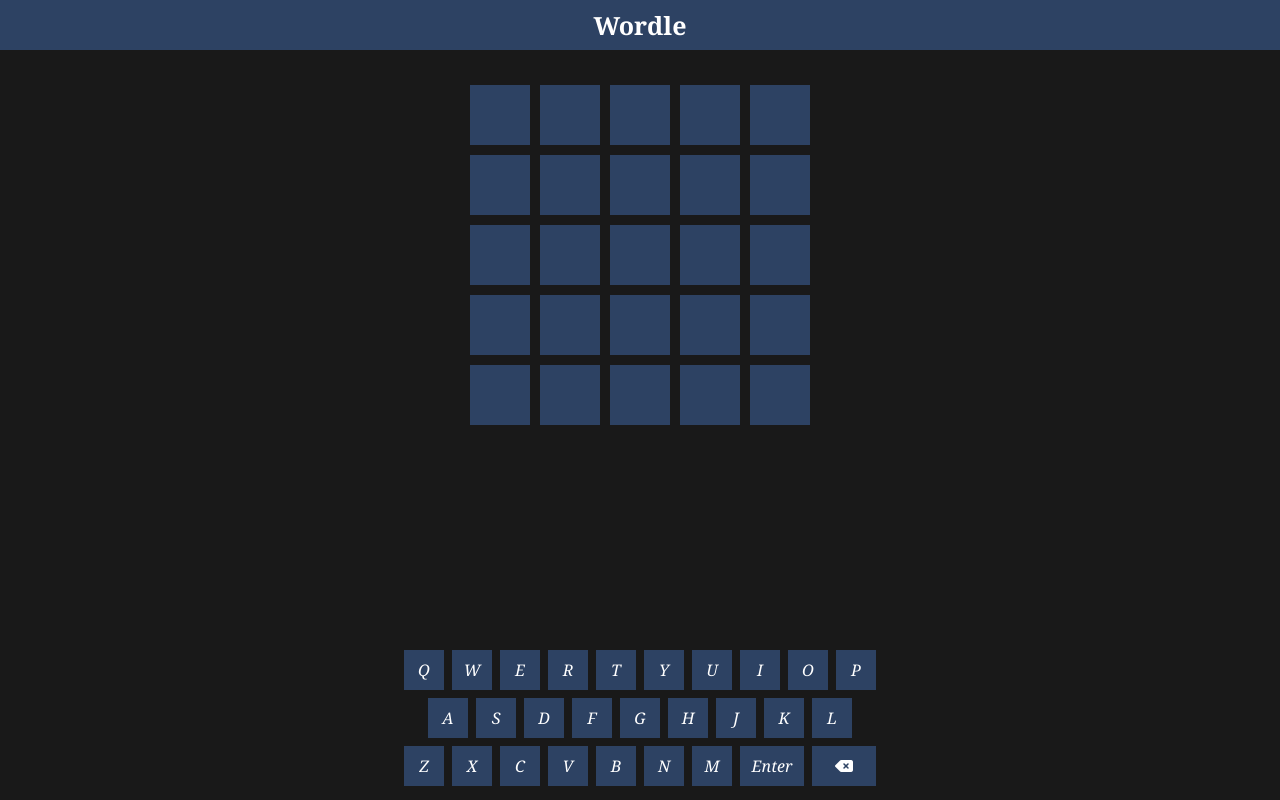
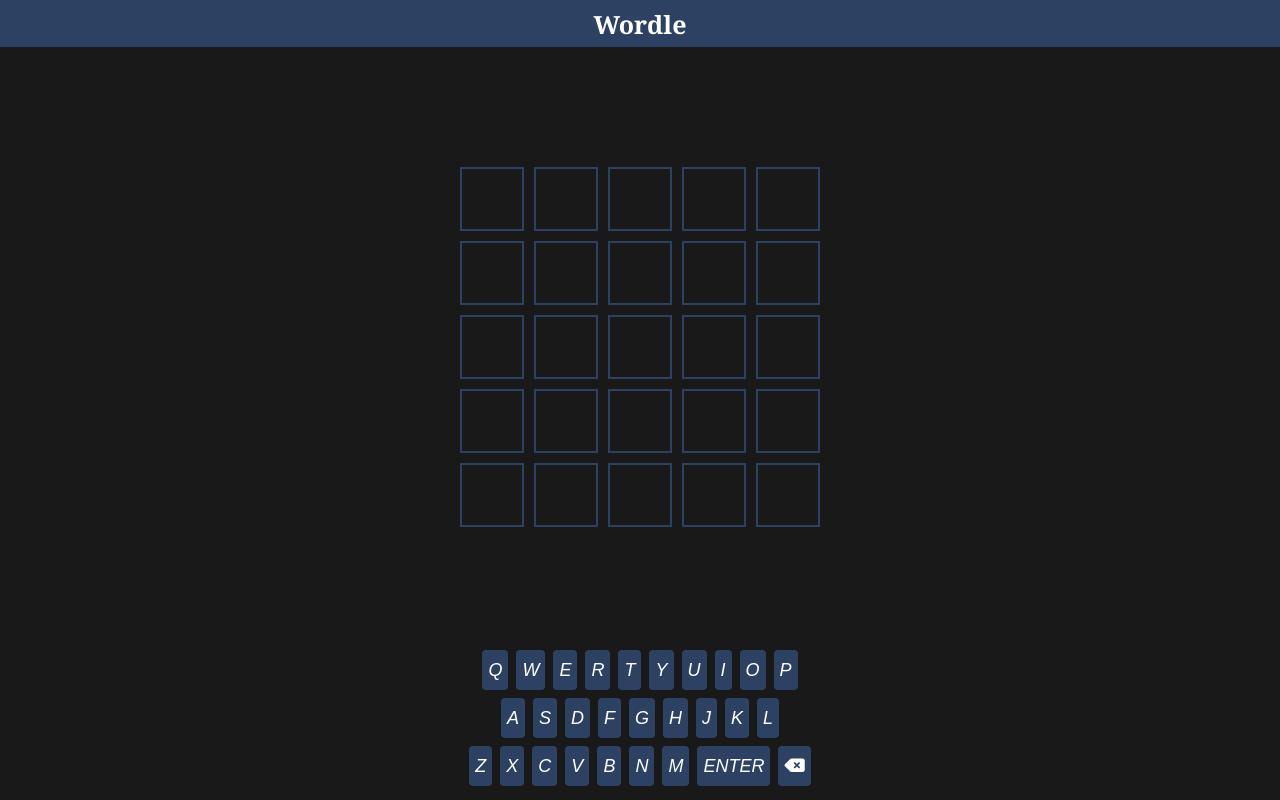
Before and after one commit to gattlin1/Wordle, a React (Create React App) app: page / in a window 1280 px wide. Built offline with nearby package versions, Linux system fonts and the light colour scheme.

Commit message:
finished working on modals.

```diff
--- a/src/App.scss
+++ b/src/App.scss
@@ -1,6 +1,7 @@
 .App {
   text-align: center;
   height: 100%;
+  width: 100%;
   display: flex;
   flex-direction: column;
   overflow-y: hidden;
@@ -17,15 +18,26 @@
     justify-content: center;
   }
 
-  .board-container {
-    flex-grow: 1;
+  .game-container {
     display: flex;
-    place-content: center;
-  }
+    flex-direction: column;
+    align-items: center;
+    height: 100%;
+    width: 100%;
 
-  .keyboard-container {
-    display: flex;
-    place-content: center;
-    padding: 10px;
+    .board-container {
+      display: flex;
+      justify-content: center;
+      align-items: center;
+      overflow: hidden;
+      flex-grow: 1;
+    }
+
+    .keyboard-container {
+      display: flex;
+      flex-direction: column;
+      width: 100%;
+      align-items: center;
+    }
   }
 }
--- a/src/App.tsx
+++ b/src/App.tsx
@@ -8,6 +8,8 @@
 function App() {
   const [guesses, setGuesses] = useState(['', '', '', '', '']);
   const [guessCount, setGuessCount] = useState(0);
+  const [showIncorectWord, setShowIncorrectWord] = useState(false);
+  const [showGameOver, setShowGameOver] = useState(false);
   const {
     correctIndices,
     presentIndices,
@@ -16,6 +18,23 @@
     absentKeys,
     validateGuess,
   } = useAnswerValidator();
+
+  const showIncorrectWordModal = () => {
+    setShowIncorrectWord(true);
+  };
+
+  const closeIncorrectWordModal = () => {
+    setShowIncorrectWord(false);
+  };
+
+  const showGameOverModal = () => {
+    setShowGameOver(true);
+  };
+
+  const closeGameOverModal = () => {
+    setShowGameOver(false);
+  };
+
   const gameState = {
     guesses: guesses,
     setGuesses: setGuesses,
@@ -25,11 +44,14 @@
     presentKeys: presentKeys,
     absentKeys: absentKeys,
     validateGuess: validateGuess,
+    showIncorrectWordModal: showIncorrectWordModal,
+    showGameOverModal: showGameOverModal,
   };
 
   return (
     <div className='App'>
       <header>Wordle</header>
+      <div className='game-container'>
         <div className='board-container'>
           <Board
             guesses={guesses}
@@ -41,7 +63,13 @@
         <div className='keyboard-container'>
           <Keyboard {...gameState} />
         </div>
-      <Modal />
+        <Modal isOpen={showIncorectWord} onClose={closeIncorrectWordModal}>
+          <div>Not in Word List!</div>
+        </Modal>
+        <Modal isOpen={showGameOver} onClose={closeGameOverModal}>
+          <div>Game Over!</div>
+        </Modal>
+      </div>
     </div>
   );
 }
--- a/src/components/Board/Board.scss
+++ b/src/components/Board/Board.scss
@@ -1,6 +1,4 @@
 .board {
-  padding: 30px;
-  max-width: 440px;
   display: flex;
   flex-direction: column;
 
--- a/src/components/Board/CharSquare/CharSquare.scss
+++ b/src/components/Board/CharSquare/CharSquare.scss
@@ -1,7 +1,7 @@
 @import '../../../variables.scss';
 
 .CharSquare {
-  background-color: $dark-blue;
+  border: 2px solid $dark-blue;
   color: white;
   margin: 5px;
   padding: 5px;
@@ -9,16 +9,20 @@
   height: 50px;
   font-size: 40px;
   font-weight: 500;
+  text-transform: uppercase;
 }
 
 .correct {
   background-color: $green;
+  border: 2px solid $green;
 }
 
 .present {
   background-color: $yellow;
+  border: 2px solid $yellow;
 }
 
 .absent {
   background-color: $gray;
+  border: 2px solid $gray;
 }
--- a/src/components/Keyboard/Keyboard.scss
+++ b/src/components/Keyboard/Keyboard.scss
@@ -2,21 +2,25 @@
 @import '../../variables.scss';
 
 .keyboard {
-  max-width: 500px;
-  color: white;
-
+  padding-bottom: 10px;
   .row {
     display: flex;
+    width: 100%;
     justify-content: center;
 
     .key {
       background-color: $dark-blue;
+      color: white;
+      font-size: large;
+      font-weight: 400;
+      border: none;
+      border-radius: 4px;
       display: flex;
       align-items: center;
       justify-content: center;
       margin: 4px;
-      width: 40px;
       height: 40px;
+      text-transform: uppercase;
     }
 
     .relative {
--- a/src/components/Keyboard/Keyboard.tsx
+++ b/src/components/Keyboard/Keyboard.tsx
@@ -11,6 +11,8 @@
   presentKeys: string[];
   absentKeys: string[];
   validateGuess: (guess: string) => void;
+  showIncorrectWordModal: () => void;
+  showGameOverModal: () => void;
 }
 
 function Keyboard({
@@ -22,6 +24,8 @@
   presentKeys,
   absentKeys,
   validateGuess,
+  showIncorrectWordModal,
+  showGameOverModal,
 }: KeyboardProps) {
   // prettier-ignore
   const keyboardKeys = [
@@ -54,9 +58,16 @@
 
     switch (key) {
       case 'Enter':
-        if (currentGuess.length === 5 && isValidWord(currentGuess)) {
+        const newGuessCount = guessCount + 1;
+        if (!isValidWord(currentGuess)) {
+          showIncorrectWordModal();
+        } else if (currentGuess.length === 5) {
           validateGuess(currentGuess);
-          setGuessCount(guessCount + 1);
+          setGuessCount(newGuessCount);
+
+          if (newGuessCount === 5) {
+            showGameOverModal();
+          }
         }
         break;
       case 'Backspace':
@@ -104,13 +115,13 @@
     }
 
     return (
-      <div
+      <button
         className={keyClasses.join(' ')}
         onClick={() => handleInput(key)}
         key={key}
       >
         {kbkey}
-      </div>
+      </button>
     );
   };
 
--- a/src/components/UI/Modal/Modal.scss
+++ b/src/components/UI/Modal/Modal.scss
@@ -1,3 +1,5 @@
+@import '../../../variables.scss';
+
 .modal-container {
   position: fixed;
   z-index: 1;
@@ -6,20 +8,34 @@
   width: 100%;
   height: 100%;
   overflow: auto;
-  transform: scale(1.1);
   visibility: hidden;
-  transition: visibility 0s linear 0.25s, opacity 0.25s 0s, transform 0.25s;
   display: flex;
-  align-items: center;
   justify-content: center;
+  top: 20%;
 
   .modal {
     background-color: white;
     width: 200px;
     height: 30px;
     display: flex;
+    flex-direction: column;
     justify-content: center;
     align-items: center;
     border-radius: 5px;
+    padding: 10px;
+
+    .close-btn {
+      align-self: flex-end;
+      color: black;
+    }
+
+    .content {
+      color: black;
+      font-weight: 500;
+    }
   }
 }
+
+.show-modal {
+  visibility: initial !important;
+}
--- a/src/components/UI/Modal/Modal.tsx
+++ b/src/components/UI/Modal/Modal.tsx
@@ -1,10 +1,35 @@
-import React from 'react';
+import React, { useEffect } from 'react';
 import './Modal.scss';
 
-function Modal() {
+interface ModalProps {
+  isOpen: boolean;
+  onClose: () => void;
+  children: JSX.Element[] | JSX.Element;
+}
+
+function Modal({ isOpen, onClose, children }: ModalProps) {
+  const containerClasses = ['modal-container'];
+
+  if (isOpen) {
+    containerClasses.push('show-modal');
+  }
+
+  useEffect(() => {
+    const timer = setTimeout(() => {
+      onClose();
+    }, 2000);
+    return () => clearTimeout(timer);
+  }, [onClose]);
+
   return (
-    <div className='modal-container'>
-      <div className='modal'>Not in word list</div>
+    <div className={containerClasses.join(' ')} onClick={() => onClose()}>
+      <div className='modal'>
+        <i
+          onClick={() => onClose()}
+          className='close-btn fa-solid fa-square-xmark'
+        ></i>
+        <div className='content'>{children}</div>
+      </div>
     </div>
   );
 }
--- a/src/variables.scss
+++ b/src/variables.scss
@@ -1,4 +1,5 @@
 $dark-blue: #2d4263;
+$secondary-dark-blue: #1a2a43;
 $green: #538d4e;
 $yellow: #b59f3b;
 $gray: #3a3a3c;
```
Lines whose indentation alone changed are shown as unchanged.
